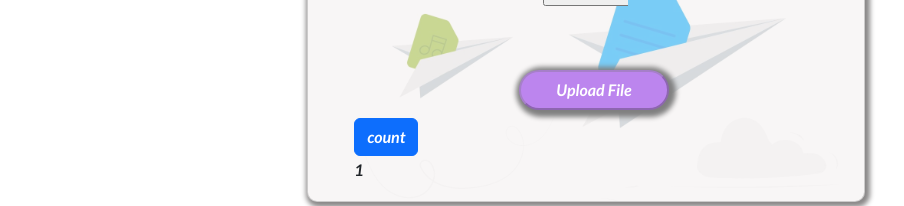
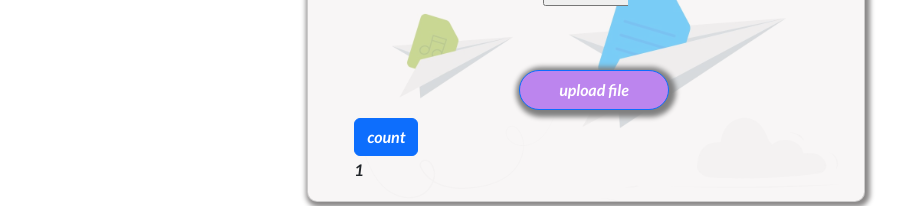
Before and after one commit to FantomDX316/FileSharingApp, a React (Create React App) app in the folder Frontend/: page / in a window 1280 px wide. Shown: the part 341-547 px from the top of the page, without its empty margins (54-958 px from the left). Built offline with nearby package versions, Linux system fonts and the light colour scheme.

Commit message:
testing commit

```diff
--- a/Frontend/src/components/Home/Home.js
+++ b/Frontend/src/components/Home/Home.js
@@ -87,7 +87,8 @@ const Home = () => {
                                         </div>
                                         {/* adding button disabled state -  */}
                                         <div className="button col-md-12 text-center m-2">
-                                            <button className={`${data === "" ? "" : "active"}`} type="submit" disabled={data === "" ? true : false}>Upload File</button>
+                                            {/* <button className={`${data === "" ? "" : "active"}`} type="submit" disabled={data === "" ? true : false}>Upload File</button> */}
+                                            <button className="btn-primary btn" type="submit">upload file </button>
                                         </div>
                                         <button className="btn btn-primary" onClick={countHandler}>count</button>
                                         <div>{count}</div>
```
